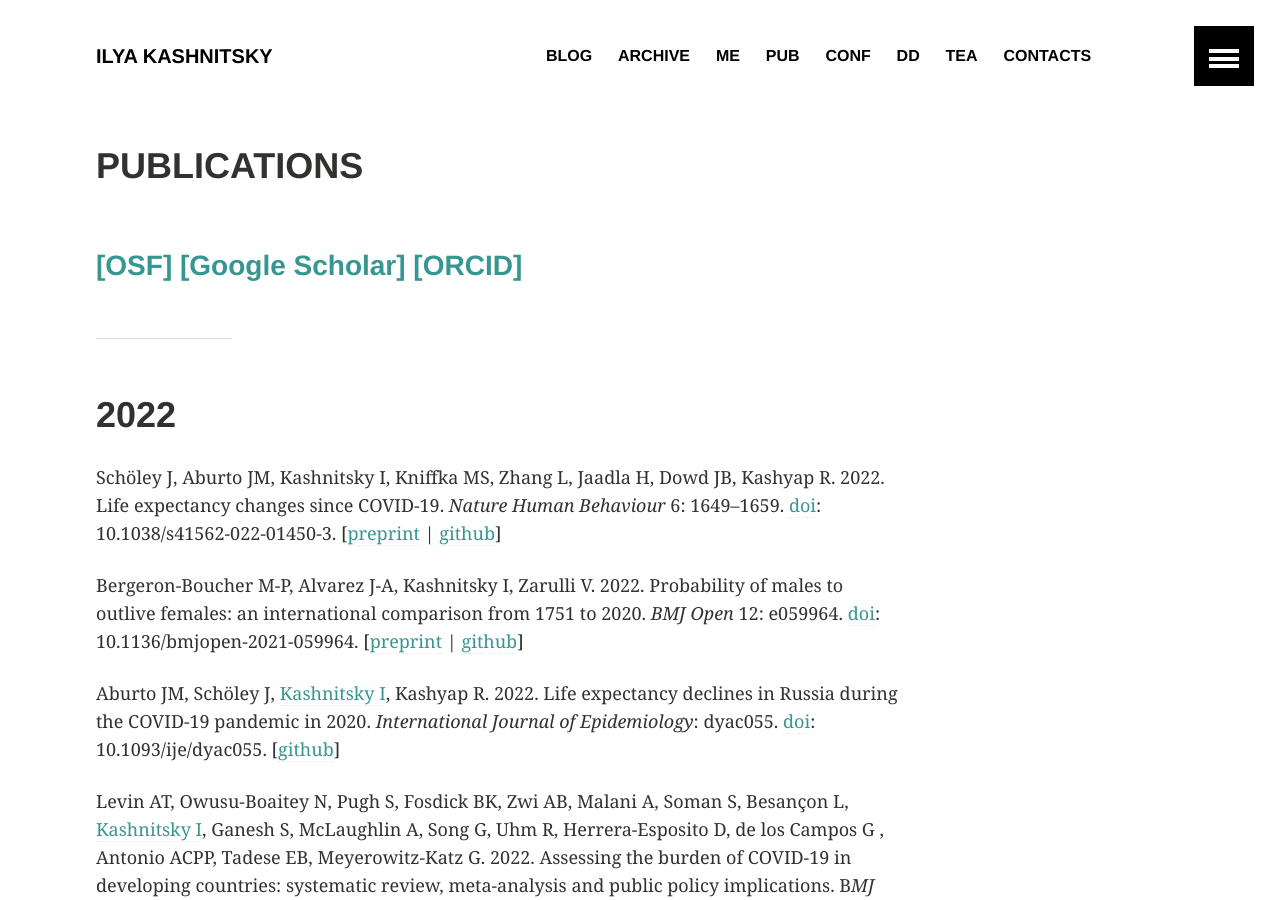
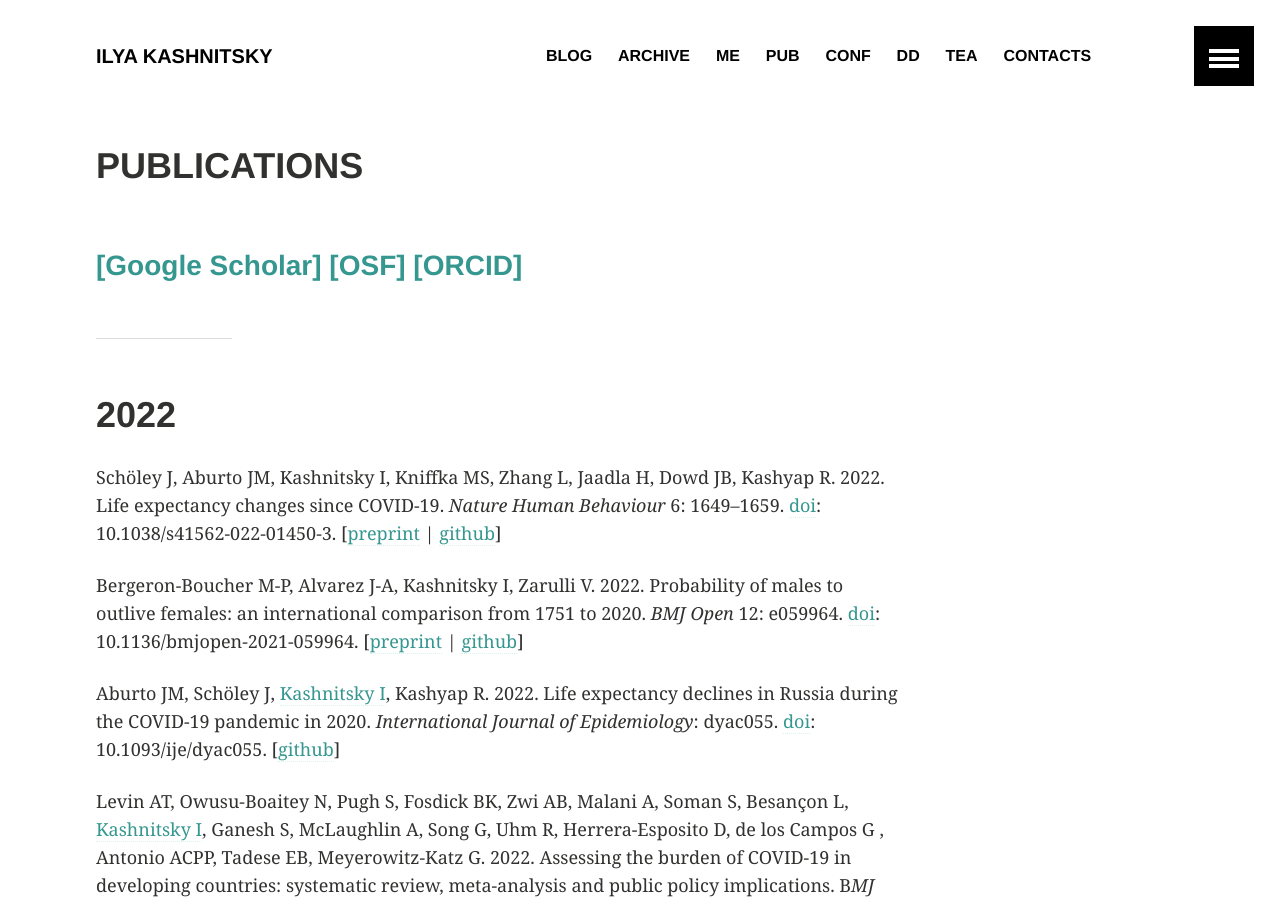
Before and after one commit to ikashnitsky/old-ikashnitsky-github-io, a Jekyll site: the page built from _pages/pubs.md, in a window 1280 px wide and 900 px high. Built offline with Jekyll 4.4.1, drawn with Linux system fonts in a browser that asks for light colours.

Commit message:
Update pubs.md

```diff
--- a/_pages/pubs.md
+++ b/_pages/pubs.md
@@ -7,7 +7,7 @@ image:
   teaser: teaser-pubs.png
 ---
 
-### [[OSF]][osf] [[Google Scholar]][gs] [[ORCID]][orcid]
+### [[Google Scholar]][gs] [[OSF]][osf] [[ORCID]][orcid]
 
 ***
 
```
